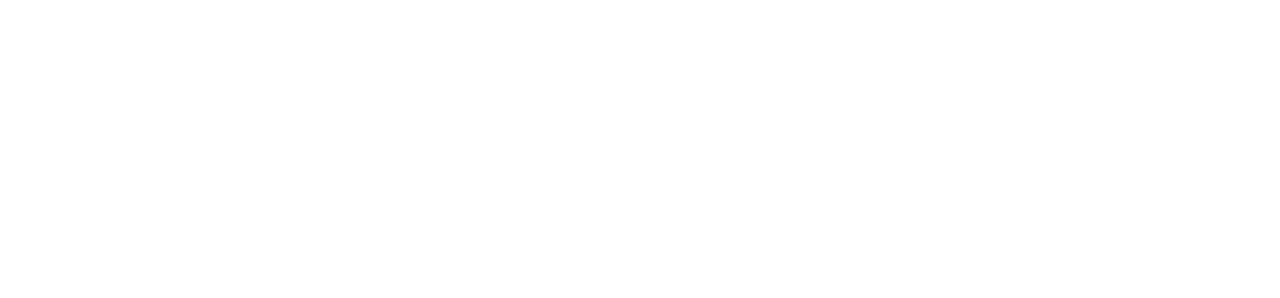
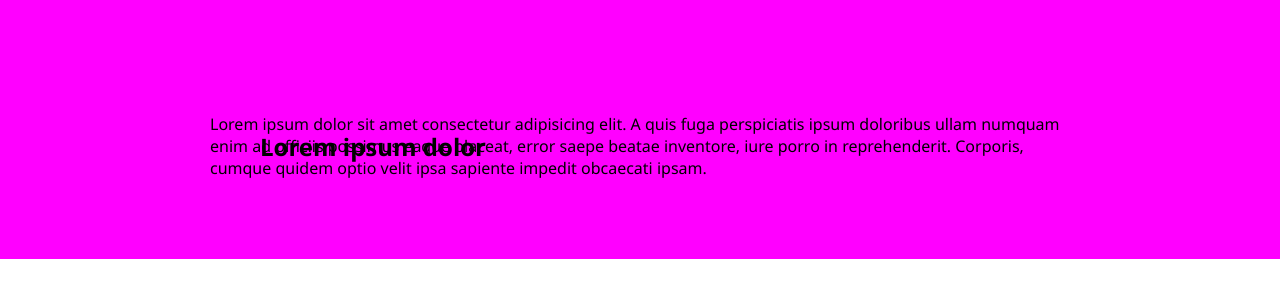
Before and after one commit to xrfg/uib-position, a plain HTML site: page index.html in a window 1280 px wide. Drawn offline with Linux system fonts and the light colour scheme.

Commit message:
position relative

```diff
--- a/index.html
+++ b/index.html
@@ -3,9 +3,22 @@
   <head>
     <meta charset="UTF-8" />
     <meta name="viewport" content="width=device-width, initial-scale=1.0" />
-    <title>Document</title>
+    <title>uib Position</title>
     <link rel="stylesheet" href="/styles/main.css" />
     <link rel="stylesheet" href="/styles/base.css" />
   </head>
-  <body></body>
+  <body>
+    <section class="section-bg-pink">
+      <div class="content-container">
+        <h1 class="headline">Lorem ipsum dolor</h1>
+        <p>
+          Lorem ipsum dolor sit amet consectetur adipisicing elit. A quis fuga
+          perspiciatis ipsum doloribus ullam numquam enim ad officiis possimus
+          eaque placeat, error saepe beatae inventore, iure porro in
+          reprehenderit. Corporis, cumque quidem optio velit ipsa sapiente
+          impedit obcaecati ipsam.
+        </p>
+      </div>
+    </section>
+  </body>
 </html>
--- a/styles/main.css
+++ b/styles/main.css
@@ -0,0 +1,10 @@
+.section-bg-pink {
+  background-color: magenta;
+  padding: 6rem 0;
+}
+
+.headline {
+  position: relative;
+  top: 50px;
+  left: 50px;
+}
```
